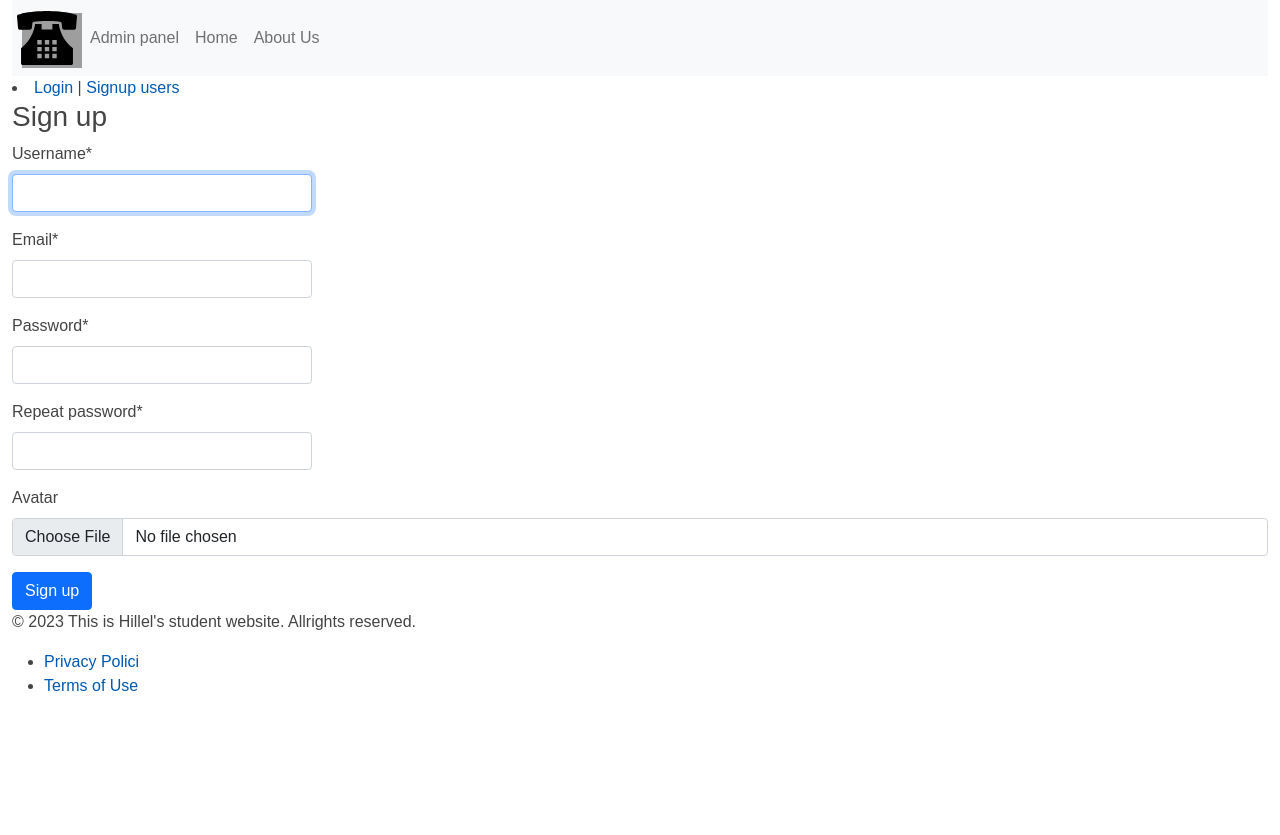
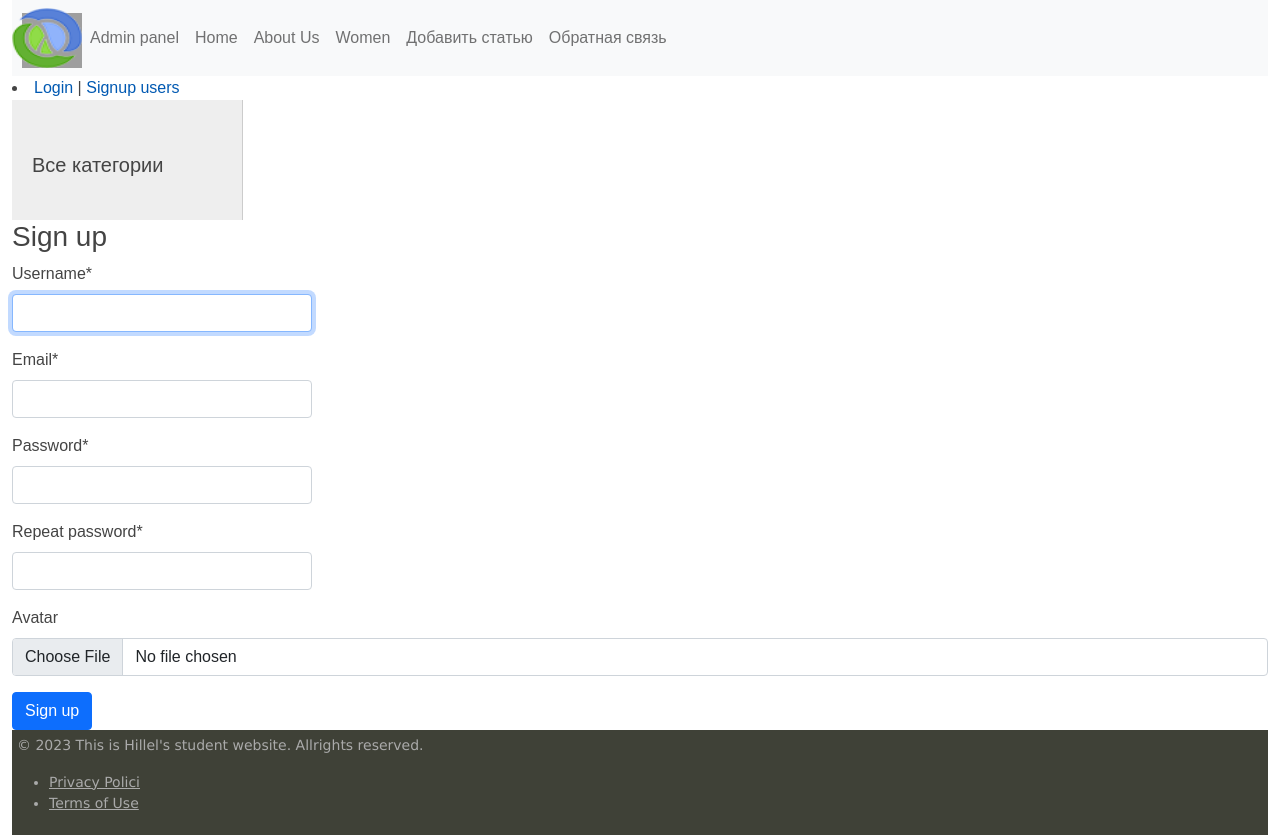
Before and after one commit to natali-chystyakova/blog_about_famous_women, a Django app: page /user/signup/ in a window 1280 px wide. Before the commit the page ends 691 px from the top, so only its background shows below. Run offline with Django 4.2, Linux system fonts and the light colour scheme; some libraries are stand-ins or nearby versions; grey boxes are pictures that could not be loaded.

Commit message:
changes for templates women

```diff
--- a/apps/templates/_helpers/_base.html
+++ b/apps/templates/_helpers/_base.html
@@ -1,9 +1,11 @@
 {% load static %}
+
 
 <!DOCTYPE html>
 <html lang="en">
 <head>
     <meta charset="UTF-8">
+    <meta name="viewport" content="width=device-width, initial-scale=1.0">
     <title>{% block title %} home {% endblock %}</title>
     {# [connect_bootstrap]-[BEGIN] #}
     <link
@@ -23,7 +25,7 @@
             rel="stylesheet"
     >
 
-    <link rel="shortcut icon" type="image/x-icon" href="{% static "./favicon/my_favicon.ico" %}">
+    <link rel="shortcut icon" type="image/x-icon" href="{% static "./favicon/main.ico" %}">
     {# [connect_bootstrap]-[END] #}
 </head>
 <body>
@@ -33,6 +35,8 @@
         Hello!
     {% endblock %}
 
+     {% include "_helpers/paginator_include.html" %}
+
     {% include "_helpers/_footer.html" %}
 
 
--- a/apps/templates/_helpers/_footer.html
+++ b/apps/templates/_helpers/_footer.html
@@ -1,8 +1,12 @@
 {% load static %}
 <footer>
+
+    <div id="footer">
     <p>&copy; 2023 This is Hillel's student website. Allrights reserved.</p>
     <ul>
         <li><a href="#">Privacy Polici</a></li>
         <li><a href="#">Terms of Use</a></li>
     </ul>
+    </div>
+
 </footer>
--- a/apps/templates/_helpers/_header.html
+++ b/apps/templates/_helpers/_header.html
@@ -1,9 +1,10 @@
 {% load static %}
+{% load women_tags %}
+<header>
 
-<header>
     <nav class="navbar navbar-expand-lg navbar-light bg-light">
     <a href="{% url "root:index"  %}">
-        <img class="logo" src="{% static "/logo/logo.svg" %}" alt="site-logo"/>
+        <img class="logo" src="{% static "/logo/logo.png" %}" alt="site-logo"/>
     </a>
         <ul class="navbar-nav">
             <li class="nav-item">
@@ -12,9 +13,19 @@
             <li class="nav-item">
                 <a class="nav-link" href="{% url "root:index" %}"> Home </a>
             </li>
-             <li class="nav-item">
+            <li class="nav-item">
                 <a class="nav-link" href="{% url "base:about_us" %}"> About Us </a>
             </li>
+            <li class="nav-item">
+                <a class="nav-link" href="{% url "women:about_women" %}"> Women </a>
+            </li>
+            <li class="nav-item">
+                <a class="nav-link" href="{% url "women:add_text" %}"> Добавить статью </a>
+            </li>
+            <li class="nav-item">
+                <a class="nav-link" href="{% url "women:contact" %}"> Обратная связь </a>
+            </li>
+
             {% if user.is_authenticated %}
                 <li class="nav-item">
                     <a class="nav-link" href="{% url 'user:profile' pk=user.id %}">My profile</a>
@@ -49,5 +60,66 @@
             <a href="{% url "login" %}"> Login </a>| <a href="{% url "user:signup" %}"> Signup users</a>
         </li>
     {% endif %}
+</header>
 
-</header>
+{% block navbar %}
+<table class="table-content" border=0 cellpadding="0" cellspacing="0">
+<tr>
+<!-- Sidebar слева -->
+{#{% load cache %}#}
+	<td valign="top" class="left-chapters">
+
+{#        {% getcats filter=1 %}#}
+
+        <ul id="leftchapters">
+
+{#            {% cache 60 sidebar %}#}
+            {% if cat_selected == 0 %}
+                <li class="selected"> Все категории</li>
+            {% else %}
+                <li><a href="{% url "women:about_women" %}">Все категории </a> </li>
+            {% endif %}
+
+{#    {% for c in categories %}#}
+{#        {% if c.pk == cat_selected %}#}
+{#            <li class = "selected">{{ c.name }}</li>#}
+{#        {% else %}#}
+{#            <li><a href="{{ c.get_absolute_url }}">{{ c.name }}</a></li>#}
+{#        {% endif %}#}
+{#    {% endfor %}#}
+
+
+{#            {% show_categories "name" cat_selected %}#}
+
+
+            {% for c in cats %}
+            {% if c.woman__count > 0 %}
+                {% if c.pk == cat_selected %}
+                    <li class = "selected">{{ c.name }}</li>
+                {% else %}
+                    <li><a href="{{ c.get_absolute_url }}">{{ c.name }}</a></li>
+                {% endif %}
+            {% endif %}
+            {% endfor %}
+{#            {% endcache %}#}
+
+	    </ul>
+    </td>
+<!-- Конец Sidebar'а -->
+    <td valign="top" class="content">
+	<!-- Хлебные крошки -->
+	    {% block breadcrumbs %}
+	    {% endblock %}
+
+
+<!-- Блок контента -->
+	    <div class="content-text">
+        {% block content %}
+        {% endblock %}
+	    </div>
+<!-- Конец блока контента -->
+
+    </td>
+</tr>
+</table>
+{% endblock %}
```
